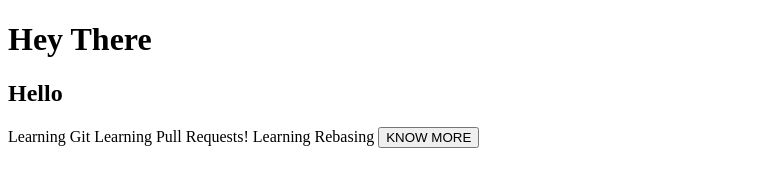
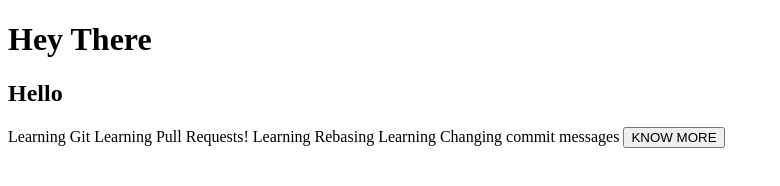
Before and after one commit to keshavchandra1611/Web-Development-Projects, a plain HTML site: page index.html in a window 1280 px wide. Shown: the whole page, without its empty margins (0-780 px from the left). Drawn offline with Linux system fonts and the light colour scheme.

Commit message:
Second Edit in index.html Edit Here

```diff
--- a/index.html
+++ b/index.html
@@ -11,6 +11,7 @@
     <span>Learning Git</span>
     <span> Learning Pull Requests! </span>
     <span>Learning Rebasing</span>
+    <span>Learning Changing commit messages</span>
 
     <button> KNOW MORE </button>
 
```
